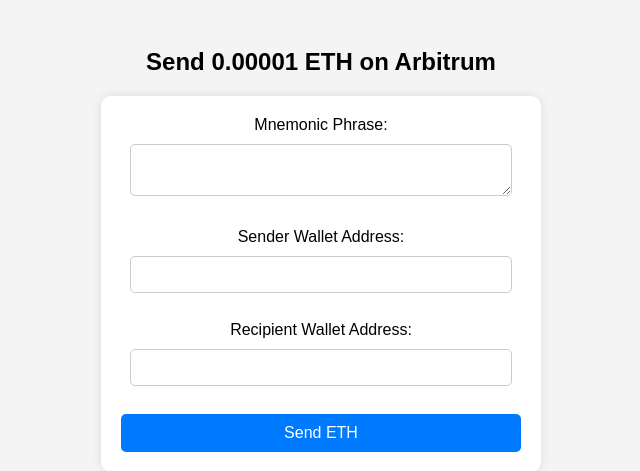
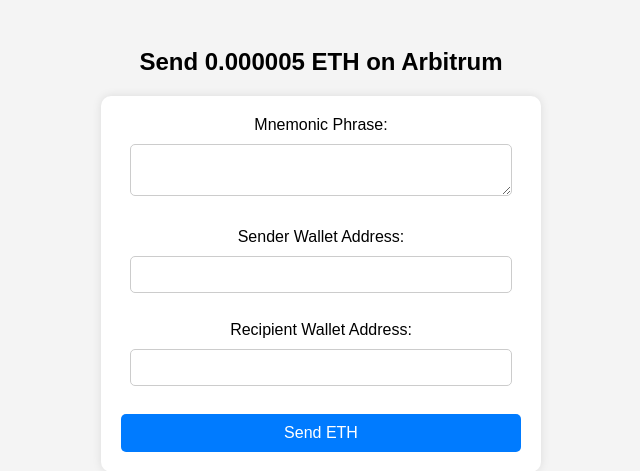
Before and after one commit to ssiam1234/django-eth-sender, a Django app: page / in a window 1280 px wide. Shown: the top 471 px of the page, without its empty margins (319-959 px from the left). Run offline with Django 5.2, Linux system fonts and the light colour scheme.

Commit message:
Update send_eth.html

```diff
--- a/eth_sender/send_eth/templates/send_eth/send_eth.html
+++ b/eth_sender/send_eth/templates/send_eth/send_eth.html
@@ -108,7 +108,7 @@
     </style>
 </head>
 <body>
-    <h2>Send 0.00001 ETH on Arbitrum</h2>
+    <h2>Send 0.000005 ETH on Arbitrum</h2>
 
 
     <form method="post">
```
